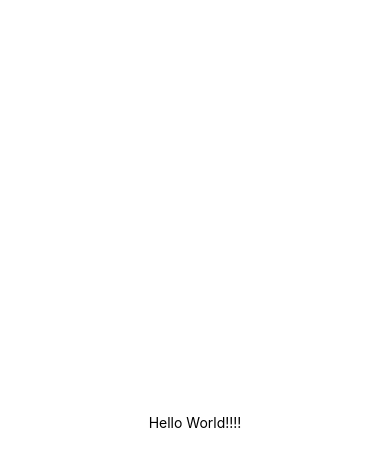
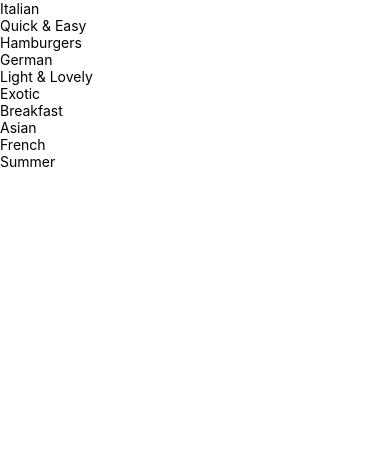
Before and after one commit to ameeraazli/MealsApp, a React Native app: screen / in a window 390 px wide. Shown: the top 466 px of the page. Built offline with nearby package versions, Linux system fonts and the light colour scheme.

Commit message:
Getting started with the app & outputting meal categories

```diff
--- a/App.js
+++ b/App.js
@@ -1,20 +1,15 @@
 import { StatusBar } from 'expo-status-bar';
-import { StyleSheet, Text, View } from 'react-native';
+import { StyleSheet } from 'react-native';
+import CategoriesScreen from './screens/CategoriesScreen';
 
 export default function App() {
   return (
-    <View style={styles.container}>
-      <Text>Hello World!!!!</Text>
-      <StatusBar style="auto" />
-    </View>
+    <CategoriesScreen />
   );
 }
 
 const styles = StyleSheet.create({
   container: {
-    flex: 1,
-    backgroundColor: '#fff',
-    alignItems: 'center',
-    justifyContent: 'center',
+
   },
 });
--- a/screens/CategoriesScreen.js
+++ b/screens/CategoriesScreen.js
@@ -1,13 +1,22 @@
 import { FlatList } from 'react-native';
+import CategoryGridTile from '../components/CategoryGridTile';
 
 import { CATEGORIES } from '../data/dummy-data';
 
-function renderCategoryItem(item) {
-  return
+function renderCategoryItem(itemData) {
+  return (
+    <CategoryGridTile title={itemData.item.title} color={itemData.item.color} />
+  );
 }
 
 function CategoriesScreen(){
-  return <FlatList data={CATEGORIES} KeyExtractor={(item) => item.id} renderItem={} />
+  return (
+  <FlatList
+    data={CATEGORIES}
+    KeyExtractor={(item) => item.id}
+    renderItem={renderCategoryItem}
+  />
+);
 }
 
 export default CategoriesScreen;
```
